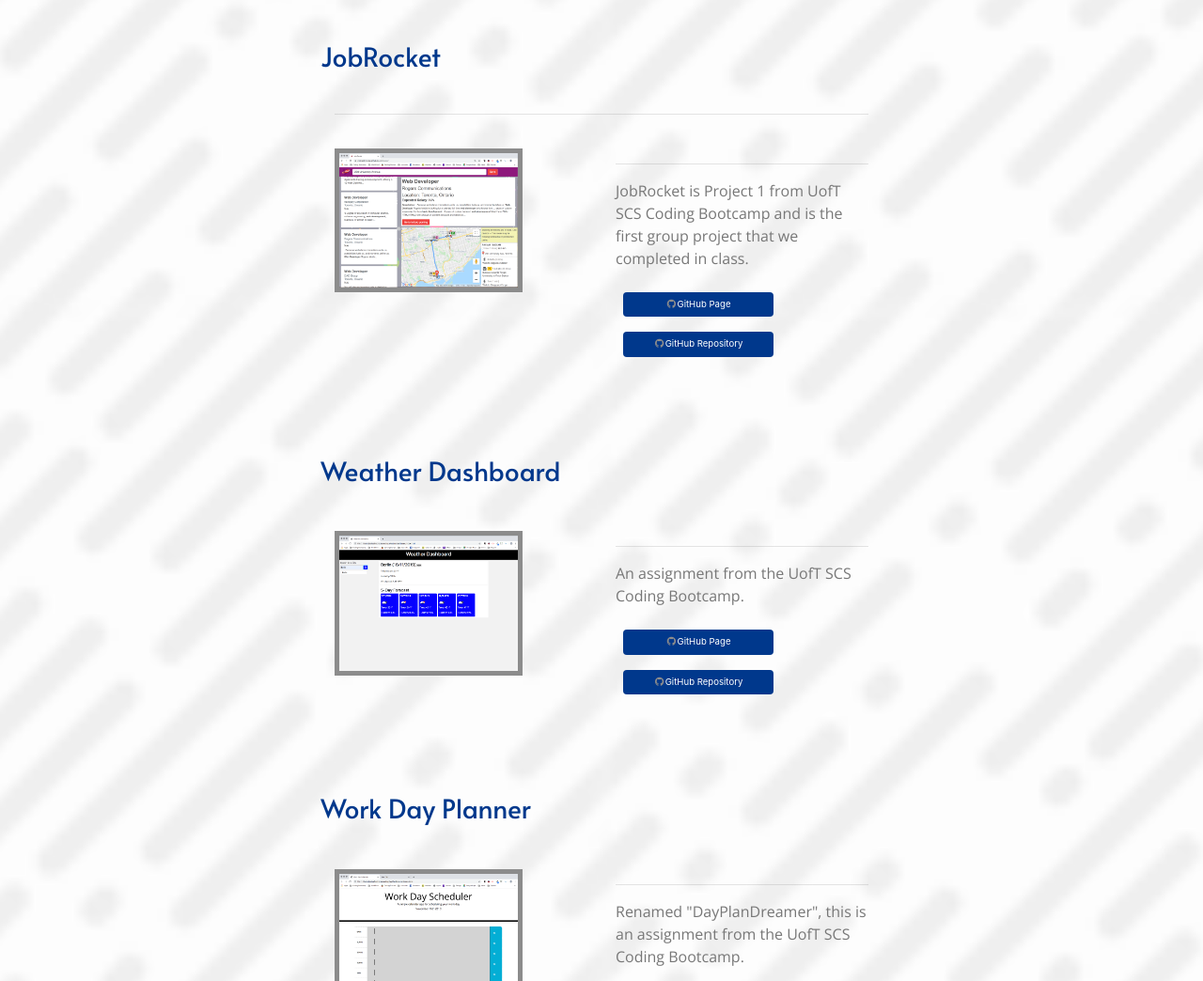
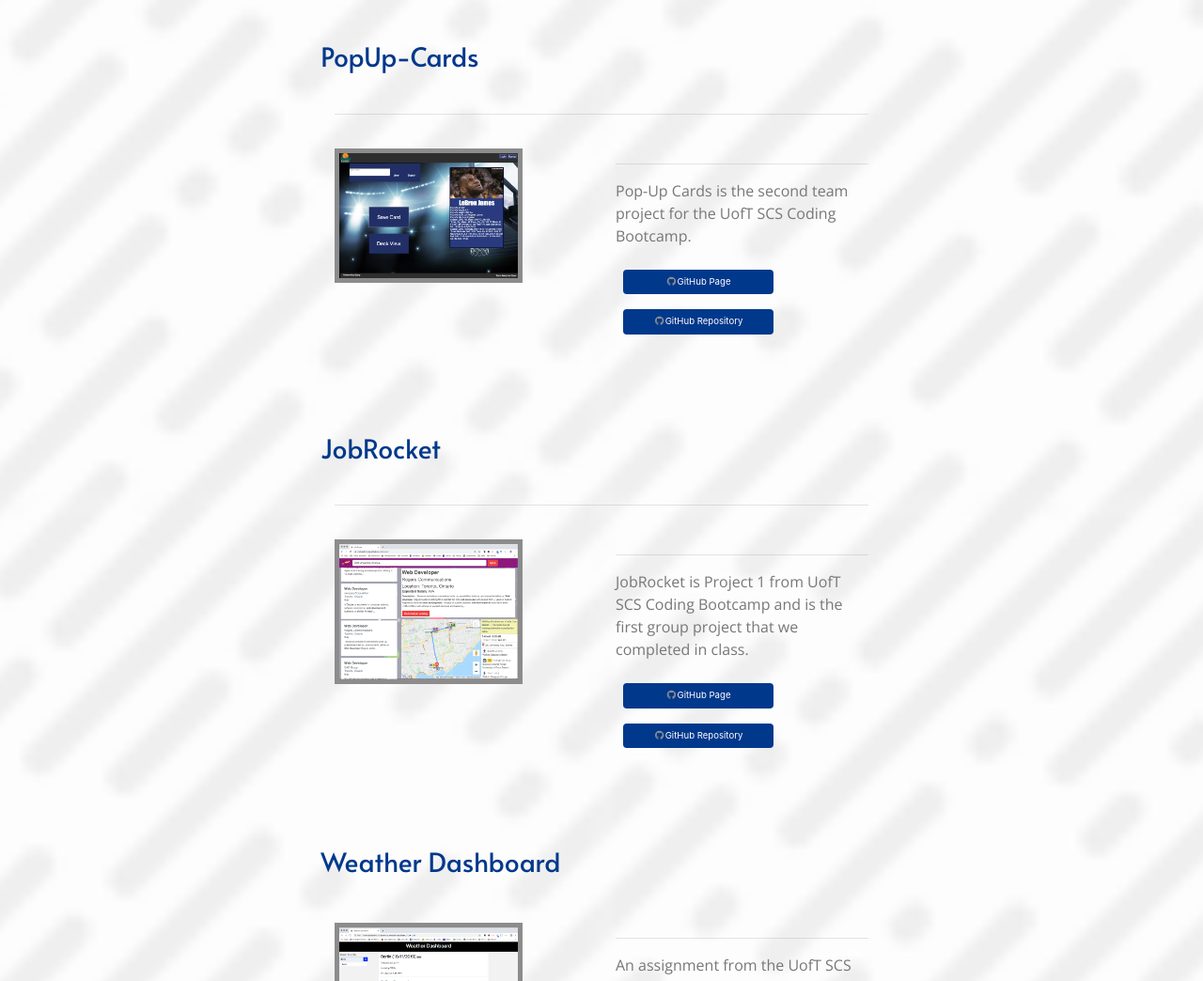
Before and after one commit to JoshFrechette/UofT_ProfessionalPortfolio, a plain HTML site: page index.html in a window 1280 px wide. Shown: the part 1665-2709 px from the top of the page at 94% size. Drawn offline with nearby package versions, Linux system fonts and the light colour scheme.

Commit message:
Added PopUp-Cards to the portfolio.

```diff
--- a/index.html
+++ b/index.html
@@ -105,8 +105,31 @@
             <div class="col-8 offset-2">
 
                 <div class="row">
+                    <h3>PopUp-Cards</h3>
+                    <div class="portfolio-details" id="project-five"></div>
+                </div>
+                <hr>
+                <div class="row">
+                    <div class="col">
+                        <img src="Assets/PopUpCards_Project2.png" class="portfolio">
+                    </div>
+                    <div class="col">
+                        <hr>
+                        <p>Pop-Up Cards is the second team project for the UofT SCS Coding Bootcamp.</p>
+                        <button onclick="window.location.href = 'https://twistedpixels.github.io/PostUp-Cards/';"class="btn"><span><i class="fab fa-github fa-fw"></i></span>GitHub Page</button>
+                        <button onclick="window.location.href = 'https://github.com/TwistedPixels/PostUp-Cards.git';"class="btn"><i class="fab fa-github fa-fw"></i>GitHub Repository</button>
+                    </div>
+                </div>
+
+            </div>
+        </div>
+
+        <div class="row my-work">
+            <div class="col-8 offset-2">
+
+                <div class="row">
                     <h3>JobRocket</h3>
-                    <div class="portfolio-details" id="project-one"></div>
+                    <div class="portfolio-details" id="project-four"></div>
                 </div>
                 <hr>
                 <div class="row">
@@ -130,7 +153,7 @@
                 <div class="row">
                     <h3>Weather Dashboard</h3>
                 </div>
-                <div class="portfolio-details" id="project-two"></div>
+                <div class="portfolio-details" id="project-three"></div>
                 <div class="row">
                     <div class="col">
                         <img src="Assets/WeatherDashboard.png" class="portfolio">
@@ -152,7 +175,7 @@
                     <div class="row">
                         <h3>Work Day Planner</h3>
                     </div>
-                    <div class="portfolio-details" id="project-three"></div>
+                    <div class="portfolio-details" id="project-two"></div>
                     <div class="row">
                         <div class="col">
                          <img src="Assets/WorkDayScheduler.png" class="portfolio">
@@ -173,7 +196,7 @@
                     <div class="row">
                         <h3>Fries With That?</h3>
                     </div>
-                    <div class="portfolio-details" id="project-four"></div>
+                    <div class="portfolio-details" id="project-one"></div>
                     <div class="row">
                         <div class="col">
                          <img src="Assets/fries_with_that.png" class="portfolio">
```
Also changed, not shown: Assets/PopUpCards_Project2.png (added).
